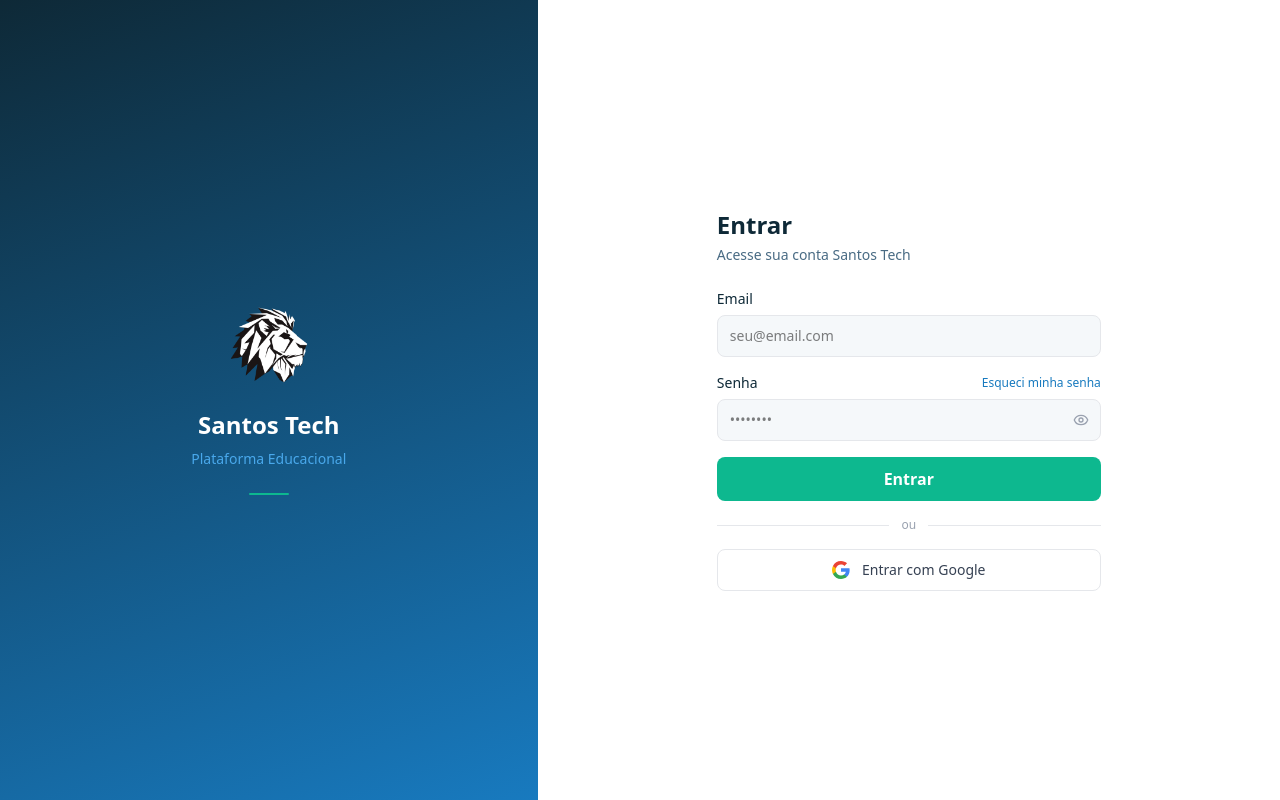
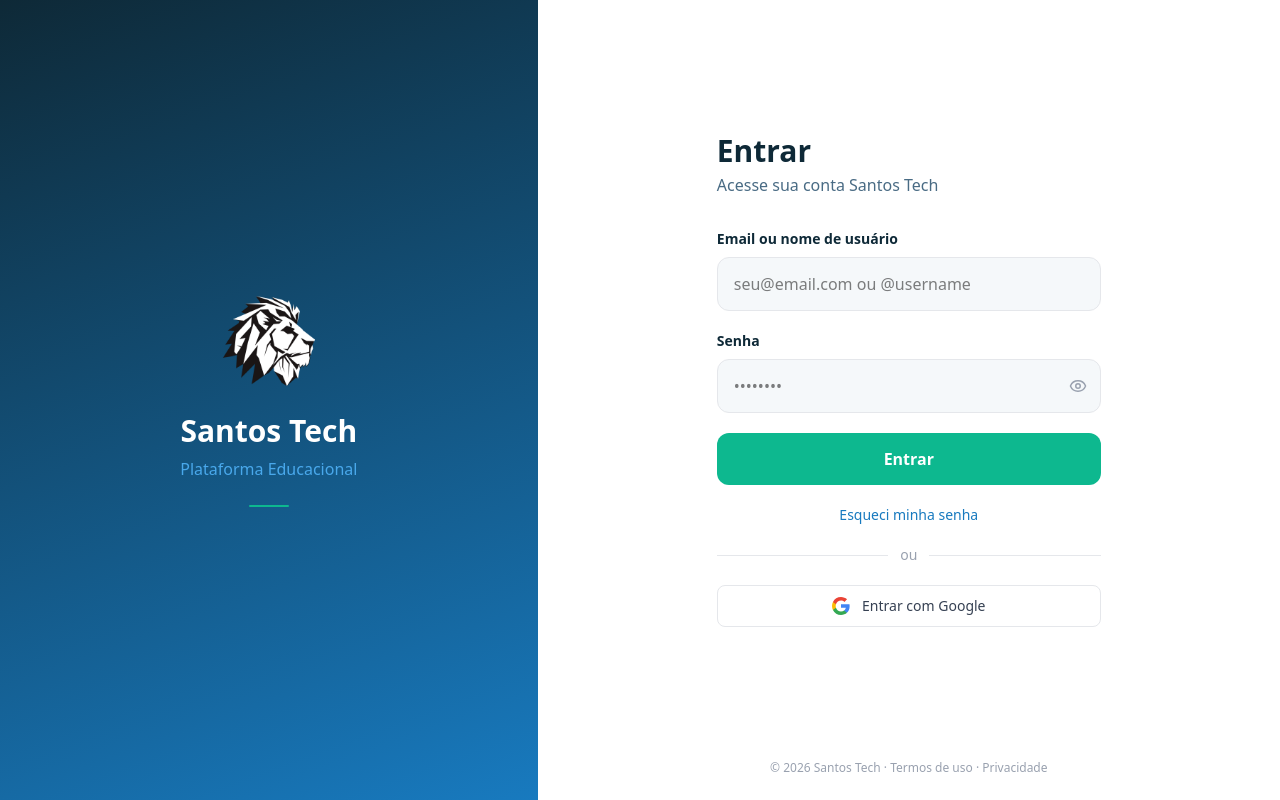
Before and after one commit to Guilhermeb-Ferrarezi/santos-tech-infra, a React (Vite) app in the folder apps/auth-web/: page / in a window 1280 px wide. Built offline with nearby package versions, Linux system fonts and the light colour scheme; no server answers.

Commit message:
feat: complete auth-web UI (login, forgot-password, reset-password screens)

```diff
--- a/apps/auth-web/src/components/AuthLayout.tsx
+++ b/apps/auth-web/src/components/AuthLayout.tsx
@@ -3,11 +3,29 @@ import BrandPanel from './BrandPanel'
 export default function AuthLayout({ children }: { children: React.ReactNode }) {
   return (
     <div className="min-h-screen flex bg-white">
+      {/* Header mobile */}
+      <div
+        className="md:hidden fixed top-0 left-0 right-0 z-10 flex items-center gap-3 px-5 py-4"
+        style={{ background: 'linear-gradient(135deg, #0E2937 0%, #187ABF 100%)' }}
+      >
+        <img src="/logo.png" alt="Santos Tech" className="w-8 h-8 object-contain" />
+        <span className="text-white font-bold text-base">Santos Tech</span>
+      </div>
+
       <BrandPanel />
-      <main className="flex-1 flex items-center justify-center p-8">
-        <div className="w-full max-w-sm">
-          {children}
+
+      <main className="flex-1 flex flex-col min-h-screen">
+        <div className="flex-1 flex items-center justify-center p-8 pt-24 md:pt-8">
+          <div className="w-full max-w-sm">
+            {children}
+          </div>
         </div>
+        <footer className="text-center text-xs text-gray-400 pb-6">
+          © {new Date().getFullYear()} Santos Tech · {' '}
+          <a href="#" className="hover:underline">Termos de uso</a>
+          {' · '}
+          <a href="#" className="hover:underline">Privacidade</a>
+        </footer>
       </main>
     </div>
   )
--- a/apps/auth-web/src/components/BrandPanel.tsx
+++ b/apps/auth-web/src/components/BrandPanel.tsx
@@ -4,10 +4,10 @@ export default function BrandPanel() {
       className="hidden md:flex w-[42%] shrink-0 flex-col items-center justify-center p-12 gap-6"
       style={{ background: 'linear-gradient(160deg, #0E2937 0%, #187ABF 100%)' }}
     >
-      <img src="/logo.png" alt="Santos Tech" className="w-20 h-20 object-contain" />
+      <img src="/logo.png" alt="Santos Tech" className="w-24 h-24 object-contain" />
       <div className="text-center">
-        <h1 className="text-white font-bold text-2xl">Santos Tech</h1>
-        <p className="text-[#49A8EB] text-sm mt-2">Plataforma Educacional</p>
+        <h1 className="text-white font-bold text-3xl">Santos Tech</h1>
+        <p className="text-[#49A8EB] text-base mt-2">Plataforma Educacional</p>
       </div>
       <div className="w-10 h-0.5 bg-[#0DB88F] rounded" />
     </div>
--- a/apps/auth-web/src/components/PasswordInput.tsx
+++ b/apps/auth-web/src/components/PasswordInput.tsx
@@ -11,15 +11,15 @@ export default function PasswordInput({ className: _, ...props }: Props) {
       <input
         {...props}
         type={show ? 'text' : 'password'}
-        className="w-full px-3 py-2.5 pr-10 border border-gray-200 rounded-lg bg-[#F5F8FA] text-sm focus:outline-none focus:border-[#187ABF] focus:bg-white transition-colors"
+        className="w-full px-4 py-3.5 pr-11 border border-gray-200 rounded-xl bg-[#F5F8FA] text-base focus:outline-none focus:border-[#187ABF] focus:bg-white transition-colors"
       />
       <button
         type="button"
         onClick={() => setShow(v => !v)}
         tabIndex={-1}
-        className="absolute right-3 top-1/2 -translate-y-1/2 text-gray-400 hover:text-gray-600"
+        className="absolute right-3.5 top-1/2 -translate-y-1/2 text-gray-400 hover:text-gray-600"
       >
-        {show ? <EyeOff size={16} /> : <Eye size={16} />}
+        {show ? <EyeOff size={18} /> : <Eye size={18} />}
       </button>
     </div>
   )
--- a/apps/auth-web/src/lib/auth.ts
+++ b/apps/auth-web/src/lib/auth.ts
@@ -9,10 +9,10 @@ export type User = {
 
 export type AuthResponse = { user: User }
 
-export async function login(email: string, password: string): Promise<AuthResponse> {
+export async function login(identifier: string, password: string): Promise<AuthResponse> {
   return apiFetch<AuthResponse>('/auth/login', {
     method: 'POST',
-    body: JSON.stringify({ email, password }),
+    body: JSON.stringify({ identifier, password }),
   })
 }
 
--- a/apps/auth-web/src/routes/forgot-password.tsx
+++ b/apps/auth-web/src/routes/forgot-password.tsx
@@ -11,18 +11,18 @@ export default function ForgotPasswordPage() {
   const mutation = useMutation({
     mutationFn: () => forgotPassword(email),
     onSuccess: () => setSent(true),
-    onError: () => setSent(true), // Sempre mostra sucesso para não revelar se email existe
+    onError: () => setSent(true),
   })
 
   if (sent) {
     return (
       <AuthLayout>
-        <h2 className="text-2xl font-bold text-[#0E2937] mb-2">Verifique seu email</h2>
-        <p className="text-sm text-[#496B84] mb-6">
+        <h2 className="text-3xl font-bold text-[#0E2937] mb-2">Verifique seu email</h2>
+        <p className="text-base text-[#496B84] mb-6">
           Se este email estiver cadastrado, você receberá um link de recuperação em instantes.
           Verifique também sua caixa de spam.
         </p>
-        <a href="/" className="text-sm text-[#187ABF] hover:underline">
+        <a href="/" className="text-base text-[#187ABF] hover:underline">
           ← Voltar para o login
         </a>
       </AuthLayout>
@@ -31,17 +31,17 @@ export default function ForgotPasswordPage() {
 
   return (
     <AuthLayout>
-      <h2 className="text-2xl font-bold text-[#0E2937] mb-1">Recuperar senha</h2>
-      <p className="text-sm text-[#496B84] mb-6">
+      <h2 className="text-3xl font-bold text-[#0E2937] mb-1">Recuperar senha</h2>
+      <p className="text-base text-[#496B84] mb-8">
         Digite seu email e enviaremos um link para criar uma nova senha.
       </p>
 
       <form
         onSubmit={e => { e.preventDefault(); mutation.mutate() }}
-        className="flex flex-col gap-4"
+        className="flex flex-col gap-5"
       >
-        <div className="flex flex-col gap-1.5">
-          <Label htmlFor="email" className="text-sm font-medium text-[#0E2937]">Email</Label>
+        <div className="flex flex-col gap-2">
+          <Label htmlFor="email" className="text-sm font-semibold text-[#0E2937]">Email</Label>
           <input
             id="email"
             type="email"
@@ -49,20 +49,20 @@ export default function ForgotPasswordPage() {
             onChange={e => setEmail(e.target.value)}
             placeholder="seu@email.com"
             required
-            className="w-full px-3 py-2.5 border border-gray-200 rounded-lg bg-[#F5F8FA] text-sm focus:outline-none focus:border-[#187ABF] focus:bg-white transition-colors"
+            className="w-full px-4 py-3.5 border border-gray-200 rounded-xl bg-[#F5F8FA] text-base focus:outline-none focus:border-[#187ABF] focus:bg-white transition-colors"
           />
         </div>
 
         <button
           type="submit"
           disabled={mutation.isPending}
-          className="w-full py-2.5 bg-[#0DB88F] hover:bg-[#0aa37f] text-white font-semibold rounded-lg transition-colors disabled:opacity-60"
+          className="w-full py-3.5 bg-[#0DB88F] hover:bg-[#0aa37f] text-white text-base font-semibold rounded-xl transition-colors disabled:opacity-60"
         >
           {mutation.isPending ? 'Enviando...' : 'Enviar link de recuperação'}
         </button>
       </form>
 
-      <a href="/" className="block text-center mt-4 text-sm text-[#187ABF] hover:underline">
+      <a href="/" className="block text-center mt-5 text-base text-[#187ABF] hover:underline">
         ← Voltar para o login
       </a>
     </AuthLayout>
--- a/apps/auth-web/src/routes/index.tsx
+++ b/apps/auth-web/src/routes/index.tsx
@@ -9,13 +9,12 @@ import { login, me, getSafeRedirect } from '@/lib/auth'
 import { ApiError } from '@/lib/api'
 
 export default function LoginPage() {
-  const search = useSearch({ strict: false }) as { redirect?: string; reset?: string }
+  const search = useSearch({ strict: false }) as { redirect?: string; reset?: string; error?: string }
   const navigate = useNavigate()
-  const [email, setEmail] = useState('')
+  const [identifier, setIdentifier] = useState('')
   const [password, setPassword] = useState('')
   const [error, setError] = useState('')
 
-  // Se já autenticado (ex: volta do Google OAuth), redireciona
   useQuery({
     queryKey: ['me'],
     queryFn: me,
@@ -27,7 +26,7 @@ export default function LoginPage() {
   })
 
   const mutation = useMutation({
-    mutationFn: () => login(email, password),
+    mutationFn: () => login(identifier, password),
     onSuccess: () => {
       window.location.href = getSafeRedirect(search.redirect)
     },
@@ -45,35 +44,46 @@ export default function LoginPage() {
   return (
     <AuthLayout>
       {search.reset === 'success' && (
-        <div className="mb-4 p-3 bg-green-50 border border-green-200 rounded-lg text-sm text-green-700">
+        <div className="mb-5 p-4 bg-green-50 border border-green-200 rounded-xl text-sm text-green-700">
           Senha redefinida com sucesso. Faça login abaixo.
         </div>
       )}
 
-      <h2 className="text-2xl font-bold text-[#0E2937] mb-1">Entrar</h2>
-      <p className="text-sm text-[#496B84] mb-6">Acesse sua conta Santos Tech</p>
+      {search.error === 'account_not_found' && (
+        <div className="mb-5 p-4 bg-red-50 border border-red-200 rounded-xl text-sm text-red-700">
+          Nenhuma conta encontrada com este email Google. Entre com email e senha ou solicite acesso ao administrador.
+        </div>
+      )}
+      {search.error === 'oauth_denied' && (
+        <div className="mb-5 p-4 bg-yellow-50 border border-yellow-200 rounded-xl text-sm text-yellow-700">
+          Autenticação com Google cancelada.
+        </div>
+      )}
+      {search.error === 'oauth_failed' && (
+        <div className="mb-5 p-4 bg-red-50 border border-red-200 rounded-xl text-sm text-red-700">
+          Falha ao conectar com o Google. Tente novamente.
+        </div>
+      )}
 
-      <form onSubmit={handleSubmit} className="flex flex-col gap-4">
-        <div className="flex flex-col gap-1.5">
-          <Label htmlFor="email" className="text-sm font-medium text-[#0E2937]">Email</Label>
+      <h2 className="text-3xl font-bold text-[#0E2937] mb-1">Entrar</h2>
+      <p className="text-base text-[#496B84] mb-8">Acesse sua conta Santos Tech</p>
+
+      <form onSubmit={handleSubmit} className="flex flex-col gap-5">
+        <div className="flex flex-col gap-2">
+          <Label htmlFor="identifier" className="text-sm font-semibold text-[#0E2937]">Email ou nome de usuário</Label>
           <input
-            id="email"
-            type="email"
-            value={email}
-            onChange={e => setEmail(e.target.value)}
-            placeholder="seu@email.com"
+            id="identifier"
+            type="text"
+            value={identifier}
+            onChange={e => setIdentifier(e.target.value)}
+            placeholder="seu@email.com ou @username"
             required
-            className="w-full px-3 py-2.5 border border-gray-200 rounded-lg bg-[#F5F8FA] text-sm focus:outline-none focus:border-[#187ABF] focus:bg-white transition-colors"
+            className="w-full px-4 py-3.5 border border-gray-200 rounded-xl bg-[#F5F8FA] text-base focus:outline-none focus:border-[#187ABF] focus:bg-white transition-colors"
           />
         </div>
 
-        <div className="flex flex-col gap-1.5">
-          <div className="flex justify-between items-center">
-            <Label htmlFor="password" className="text-sm font-medium text-[#0E2937]">Senha</Label>
-            <a href="/forgot-password" className="text-xs text-[#187ABF] hover:underline">
-              Esqueci minha senha
-            </a>
-          </div>
+        <div className="flex flex-col gap-2">
+          <Label htmlFor="password" className="text-sm font-semibold text-[#0E2937]">Senha</Label>
           <PasswordInput
             id="password"
             value={password}
@@ -88,15 +98,19 @@ export default function LoginPage() {
         <button
           type="submit"
           disabled={mutation.isPending}
-          className="w-full py-2.5 bg-[#0DB88F] hover:bg-[#0aa37f] text-white font-semibold rounded-lg transition-colors disabled:opacity-60"
+          className="w-full py-3.5 bg-[#0DB88F] hover:bg-[#0aa37f] text-white text-base font-semibold rounded-xl transition-colors disabled:opacity-60"
         >
           {mutation.isPending ? 'Entrando...' : 'Entrar'}
         </button>
+
+        <a href="/forgot-password" className="text-center text-sm text-[#187ABF] hover:underline">
+          Esqueci minha senha
+        </a>
       </form>
 
-      <div className="flex items-center gap-3 my-4">
+      <div className="flex items-center gap-3 my-5">
         <div className="flex-1 h-px bg-gray-200" />
-        <span className="text-xs text-gray-400">ou</span>
+        <span className="text-sm text-gray-400">ou</span>
         <div className="flex-1 h-px bg-gray-200" />
       </div>
 
```
Also changed, not shown: apps/auth-web/src/routes/reset-password.tsx (+12 -12 lines).
